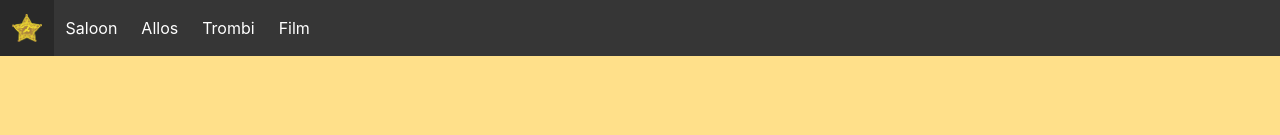
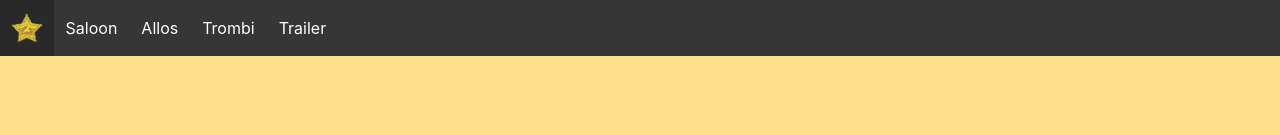
Before and after one commit to Clement-Vazeille/MouetteStern, an Angular app: page / in a window 1280 px wide. Shown: the top 135 px of the page. Built offline with nearby package versions, Linux system fonts and the light colour scheme.

Commit message:
changed film to trailer

```diff
--- a/src/app/film/film.component.ts
+++ b/src/app/film/film.component.ts
@@ -27,7 +27,7 @@ import { Component } from '@angular/core';
   </section>
 
   <figure class="image is-16by9">
-  <iframe class="has-ratio" width="640" height="360" src="https://www.youtube.com/embed/8T6bLXNEIC0" frameborder="0" allowfullscreen></iframe>
+  <iframe class="has-ratio" width="640" height="360" src="https://www.youtube.com/embed/nTHgbYOtl2M?si=xkA5xygGQyMMenuV" frameborder="0" allowfullscreen></iframe>
 </figure>
 
   </div>
--- a/src/app/header/header.component.ts
+++ b/src/app/header/header.component.ts
@@ -12,7 +12,7 @@ import { Component } from '@angular/core';
         <a class="navbar-item" routerLink="/">Saloon</a>
         <a class="navbar-item" routerLink="/allos">Allos</a>
         <a class="navbar-item" routerLink="/liste">Trombi</a>
-        <a class="navbar-item" routerLink="/film">Film</a>
+        <a class="navbar-item" routerLink="/film">Trailer</a>
       </div>
     </nav>
 
```
